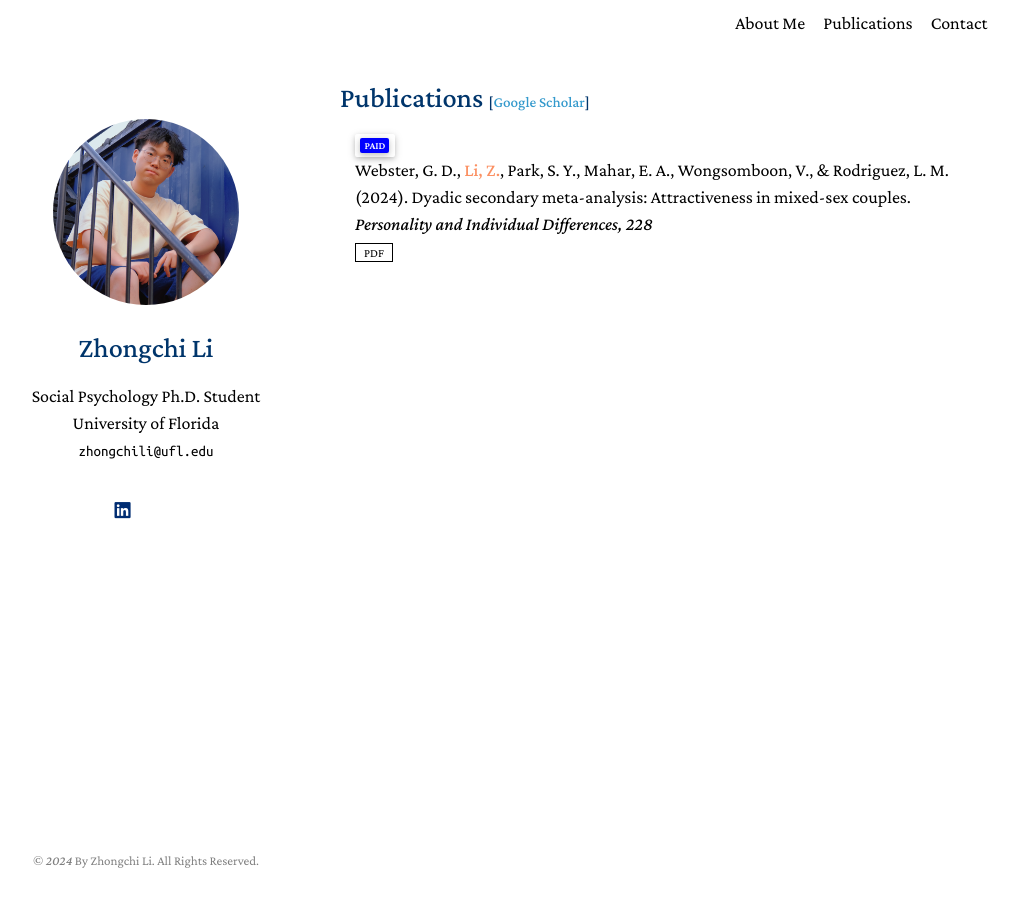
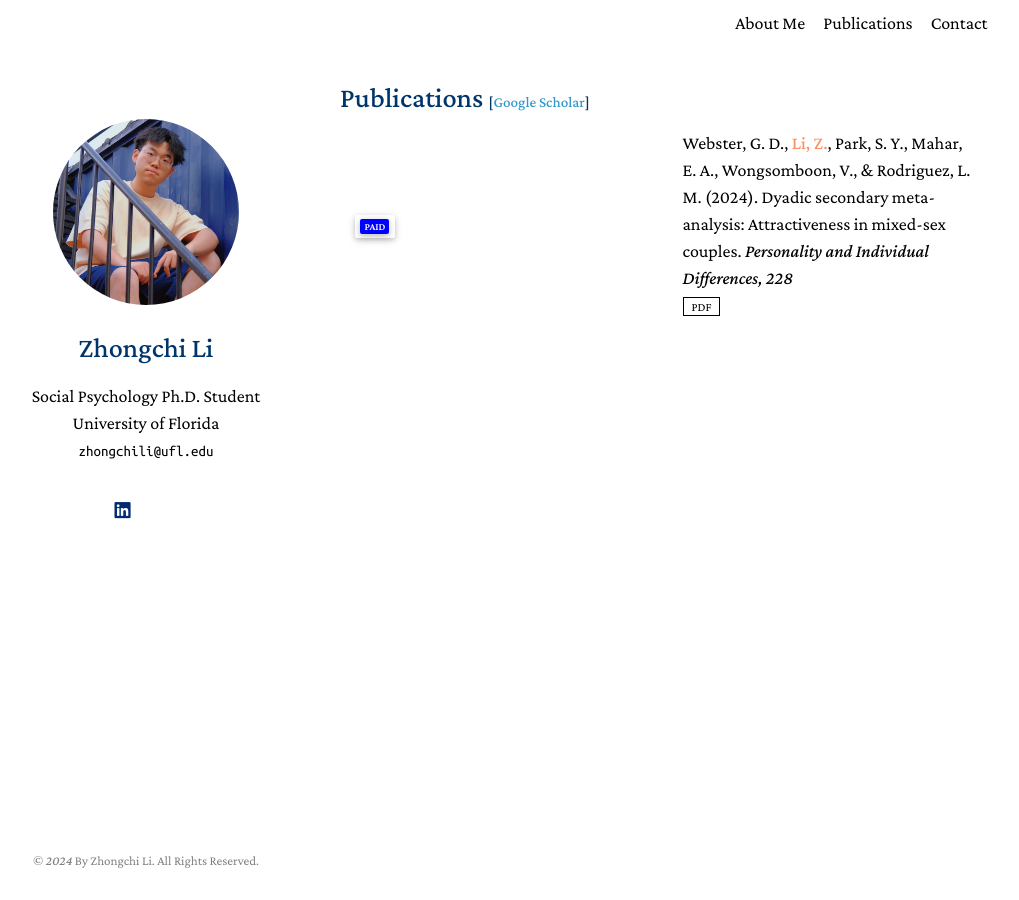
Before and after one commit to zhongchili52/zhongchili52.github.io, a Jekyll site: the page built from publicationspage.md, in a window 1280 px wide. Shown: the whole page, without its empty margins (130-1149 px from the left). Built offline with Jekyll 4.4.1, drawn with Linux system fonts in a browser that asks for light colours; nearby versions of some CDN libraries; library files that are not in the unit come from our copies; a style sheet for code colours, icons or effects is not loaded.

Commit message:
Update publications.md

```diff
--- a/_includes/publications.md
+++ b/_includes/publications.md
@@ -12,6 +12,8 @@
 <div class="pub-row">
   <div class="col-sm-9" style="position: relative;padding-right: 15px;padding-left: 15px;">
       <abbr class="badge">{{ link.conference_short }}</abbr>
+  </div>
+  <div class="col-sm-9" style="position: relative;padding-right: 15px;padding-left: 20px;">
       <div class="title"><a href="{{ link.pdf }}">{{ link.title }}</a></div>
       <div class="author">{{ link.authors }}</div>
       <div class="periodical"><em>{{ link.conference }}</em>
```
